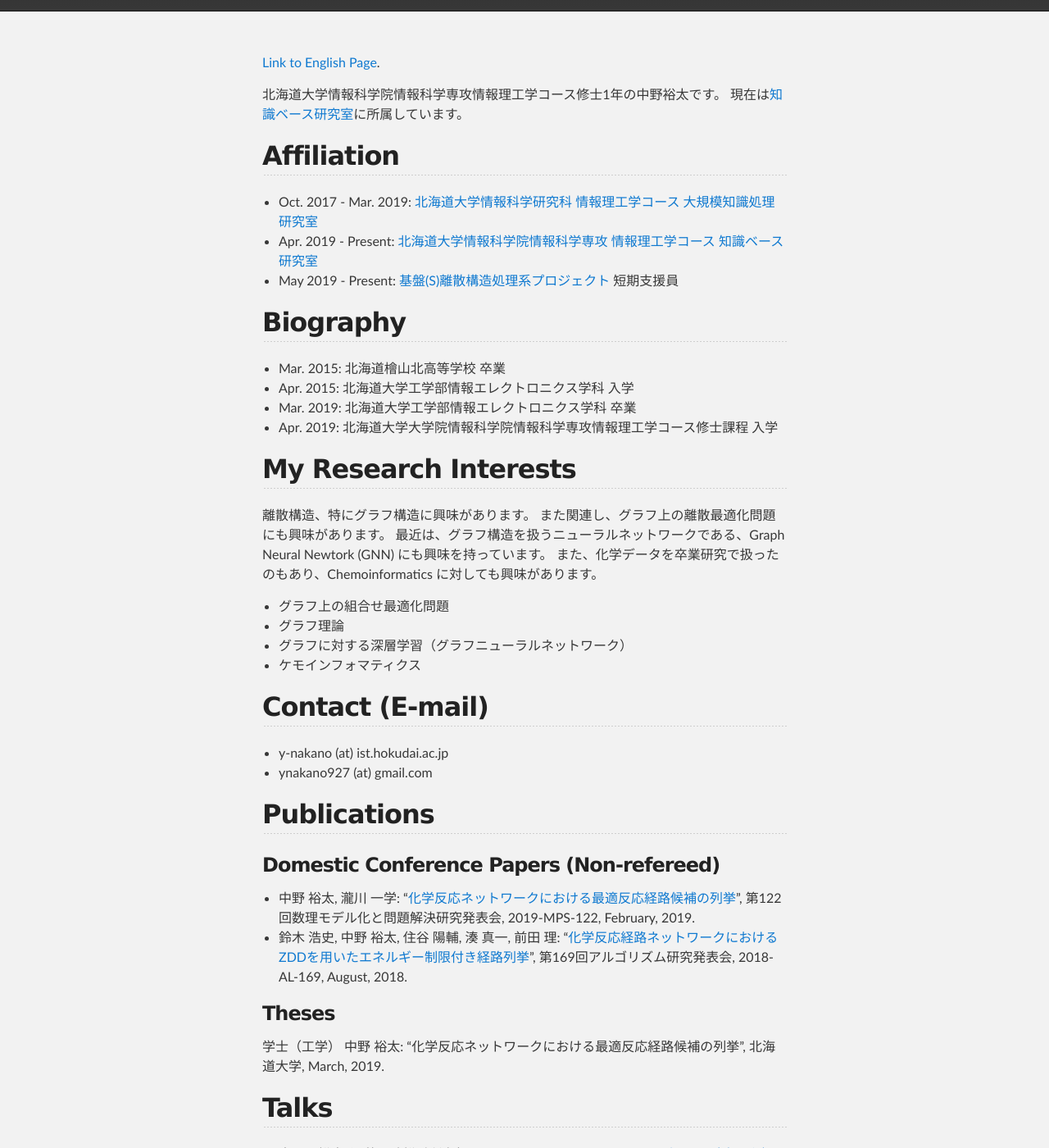
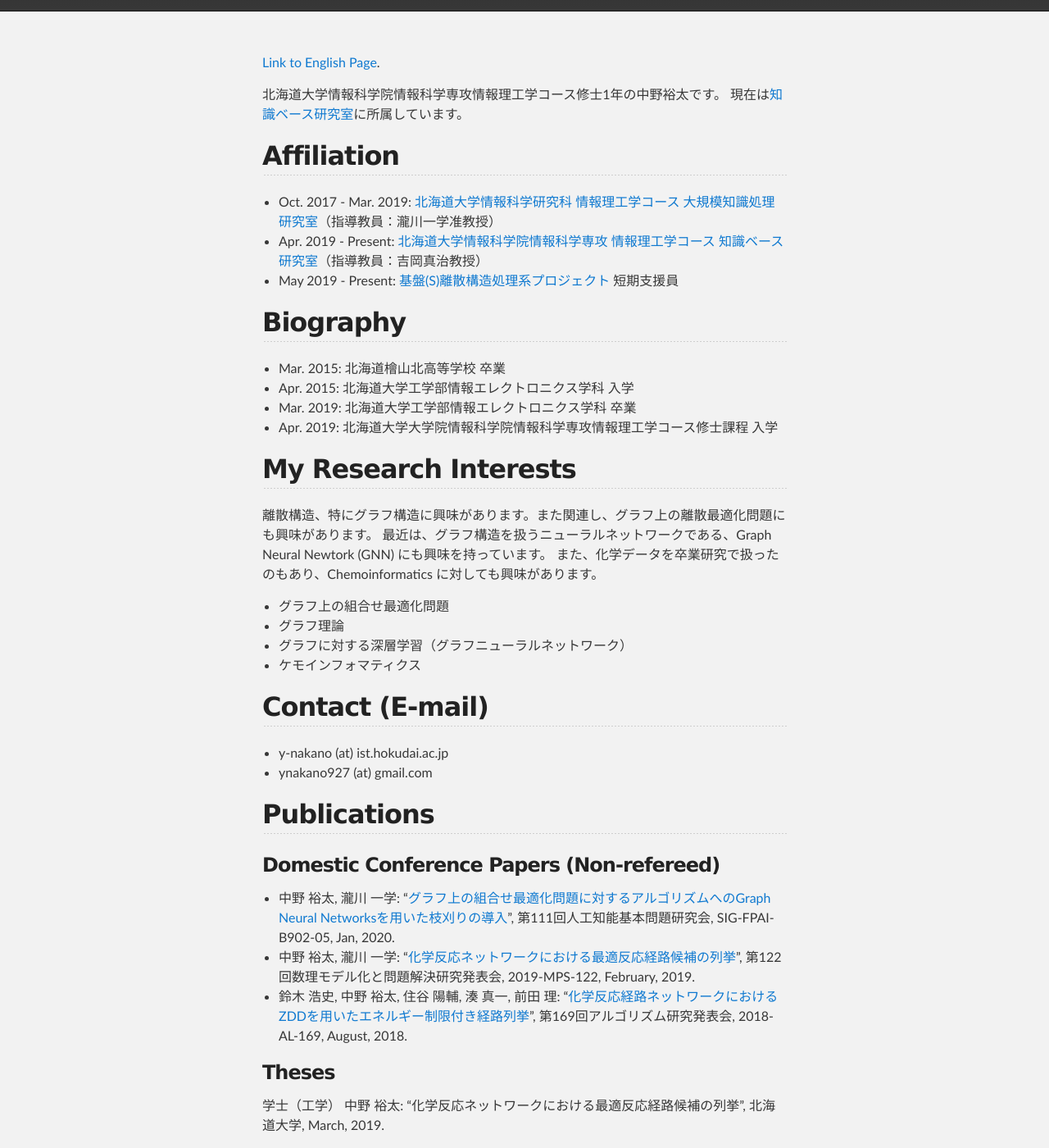
Before and after one commit to mits58/mits58.github.io, a Jekyll site: the page built from index-jp.md, in a window 1280 px wide and 1400 px high, scrolled down 222 px. Shown: the whole window at 82% size. Built offline with Jekyll 4.4.1, drawn with Linux system fonts in a browser that asks for light colours; some of the changed text lies outside the part shown.

Commit message:
add SIG-FPAI and Intern at NTT

```diff
--- a/index-jp.md
+++ b/index-jp.md
@@ -7,8 +7,8 @@ layout: default
 現在は[知識ベース研究室](http://www-kb.ist.hokudai.ac.jp/)に所属しています。
 
 ## Affiliation
-- Oct. 2017 - Mar. 2019: [北海道大学](http://hokudai.ac.jp/)[情報科学研究科](https://www.ist.hokudai.ac.jp/) [情報理工学コース](https://www.csit.ist.hokudai.ac.jp/) [大規模知識処理研究室](https://art.ist.hokudai.ac.jp/)
-- Apr. 2019 - Present: [北海道大学](http://hokudai.ac.jp/)[情報科学院情報科学専攻](https://www.ist.hokudai.ac.jp/) [情報理工学コース](https://www.csit.ist.hokudai.ac.jp/) [知識ベース研究室](http://www-kb.ist.hokudai.ac.jp/)
+- Oct. 2017 - Mar. 2019: [北海道大学](http://hokudai.ac.jp/)[情報科学研究科](https://www.ist.hokudai.ac.jp/) [情報理工学コース](https://www.csit.ist.hokudai.ac.jp/) [大規模知識処理研究室](https://art.ist.hokudai.ac.jp/)（指導教員：瀧川一学准教授）
+- Apr. 2019 - Present: [北海道大学](http://hokudai.ac.jp/)[情報科学院情報科学専攻](https://www.ist.hokudai.ac.jp/) [情報理工学コース](https://www.csit.ist.hokudai.ac.jp/) [知識ベース研究室](http://www-kb.ist.hokudai.ac.jp/)（指導教員：吉岡真治教授）
 - May 2019 - Present: [基盤(S)離散構造処理系プロジェクト](https://www-erato.ist.hokudai.ac.jp/) 短期支援員
 
 ## Biography
@@ -18,8 +18,7 @@ layout: default
 - Apr. 2019: 北海道大学大学院情報科学院情報科学専攻情報理工学コース修士課程 入学
 
 ## My Research Interests
-離散構造、特にグラフ構造に興味があります。
-また関連し、グラフ上の離散最適化問題にも興味があります。
+離散構造、特にグラフ構造に興味があります。また関連し、グラフ上の離散最適化問題にも興味があります。
 最近は、グラフ構造を扱うニューラルネットワークである、Graph Neural Newtork (GNN) にも興味を持っています。
 また、化学データを卒業研究で扱ったのもあり、Chemoinformatics に対しても興味があります。
 
@@ -34,6 +33,7 @@ layout: default
 
 ## Publications
 ### Domestic Conference Papers (Non-refereed)
+- 中野 裕太, 瀧川 一学: "[グラフ上の組合せ最適化問題に対するアルゴリズムへのGraph Neural Networksを用いた枝刈りの導入](https://jsai.ixsq.nii.ac.jp/ej/?action=pages_view_main&active_action=repository_view_main_item_detail&item_id=10610&item_no=1&page_id=13&block_id=23)", 第111回人工知能基本問題研究会, SIG-FPAI-B902-05, Jan, 2020.
 - 中野 裕太, 瀧川 一学: "[化学反応ネットワークにおける最適反応経路候補の列挙](https://ipsj.ixsq.nii.ac.jp/ej/index.php?active_action=repository_view_main_item_detail&page_id=13&block_id=8&item_id=194479&item_no=1)", 第122回数理モデル化と問題解決研究発表会, 2019-MPS-122, February, 2019.
 - 鈴木 浩史, 中野 裕太, 住谷 陽輔, 湊 真一, 前田 理: "[化学反応経路ネットワークにおけるZDDを用いたエネルギー制限付き経路列挙](https://ipsj.ixsq.nii.ac.jp/ej/?action=pages_view_main&active_action=repository_view_main_item_detail&item_id=191038&item_no=1&page_id=13&block_id=8)", 第169回アルゴリズム研究発表会, 2018-AL-169, August, 2018.
 
@@ -47,7 +47,11 @@ layout: default
 - 中野 裕太, 瀧川 一学: "[エネルギー制限付き反応経路ネットワーク上におけるK-Bestパス列挙](http://www-erato.ist.hokudai.ac.jp/html/php/sub_html.php?id=47)", 基盤(S) 離散構造処理系プロジェクト 2018年度 秋のワークショップ, November, 2018.
 
 ## Research Internship
-Apr. 2019 - Sep. 2019: [株式会社Preferred Networks](https://preferred.jp/)
+- Apr. 2019 - Sep. 2019: [株式会社Preferred Networks](https://preferred.jp/)
+グラフに対し定義されるグラフパラメータの1つである、木幅をグラフニューラルネットワークを用い予測するタスクに取り組みました。
+
+- Feb. 2020 - Mar. 2020: [日本電信電話株式会社](https://www.ntt.co.jp/about/index.html)
+歩行者から得られたGPSデータを、グラフニューラルネットワークを用い解析するタスクに取り組みました。
 
 ## Teaching Experiences
 - Apr. 2019 - Jun. 2019: 北海道大学工学部情報エレクトロニクス学科 "計算機プログラミングⅠ" ティーチングアシスタント(TA)
```
Also changed, not shown: index.md (+4 -2 lines).
